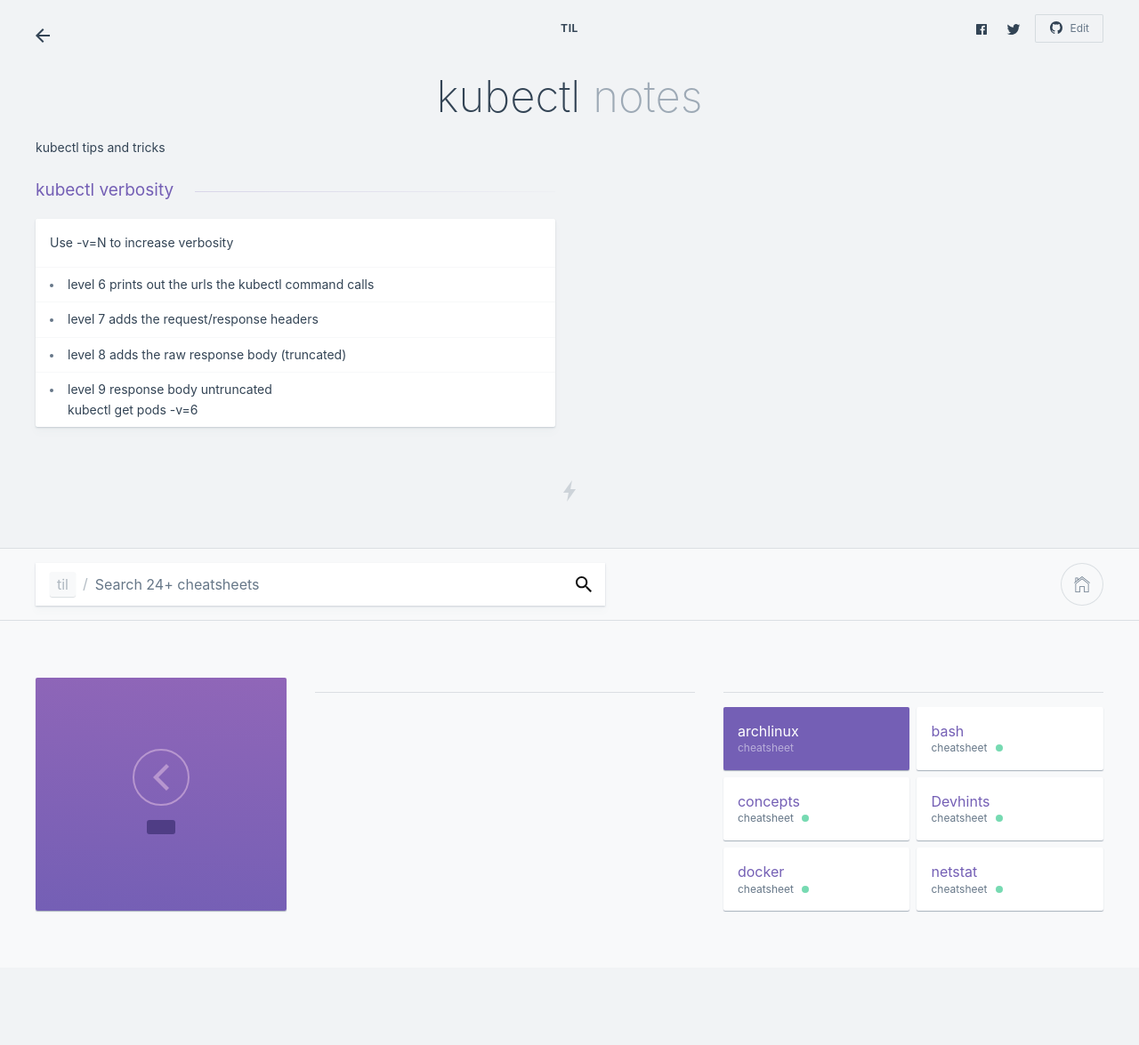
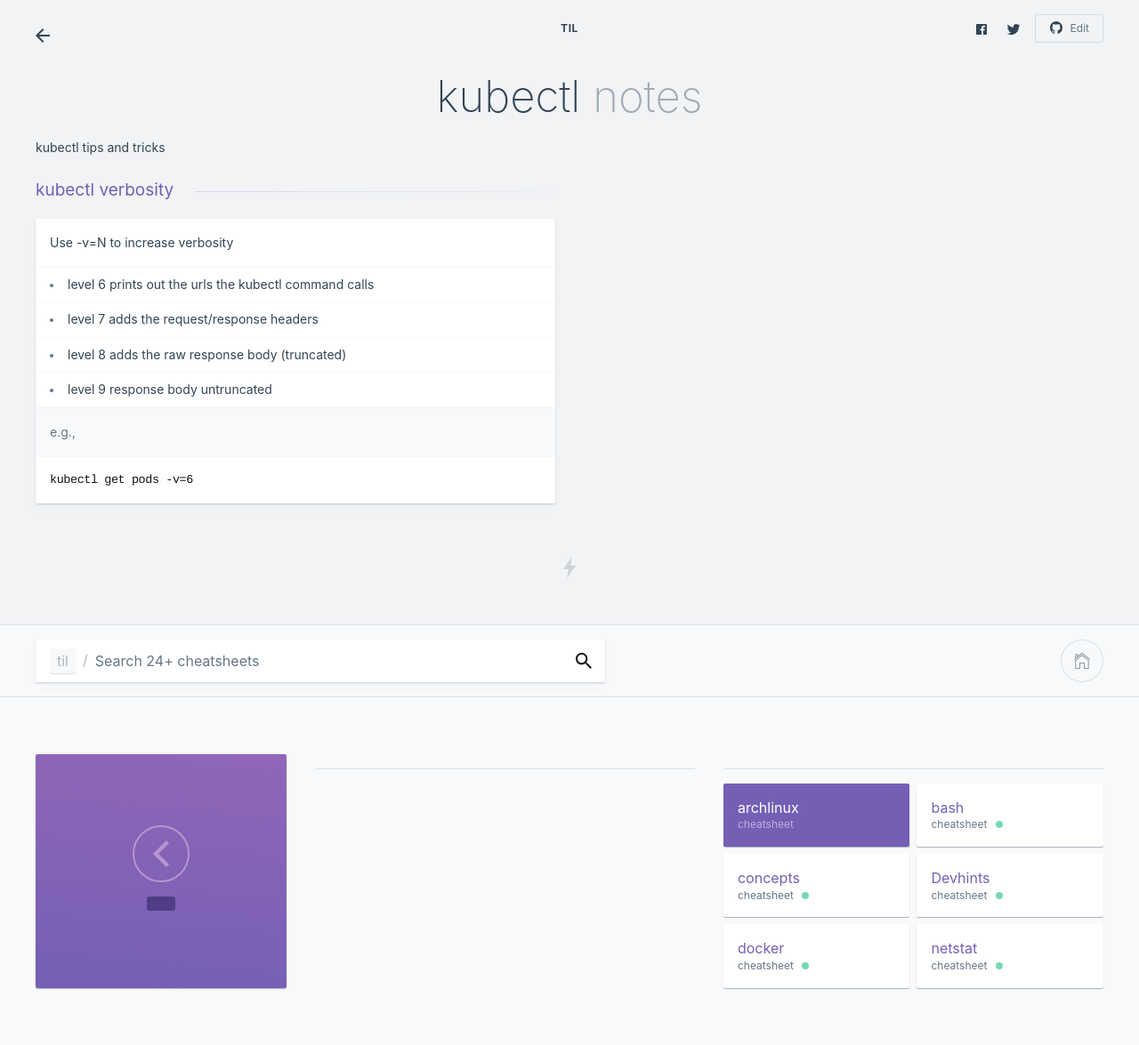
Before and after one commit to kevinjqiu/til, a Jekyll site: the page built from kubectl.md, in a window 1280 px wide. Shown: the whole page at 89% size. Built offline with Jekyll 4.4.1, drawn with Linux system fonts in a browser that asks for light colours; before the commit the page ends 1088 px from its top, so only the background shows below that.

Commit message:
Formatting

```diff
--- a/kubectl.md
+++ b/kubectl.md
@@ -22,4 +22,6 @@ Use -v=N to increase verbosity
 * level 8 adds the raw response body (truncated)
 * level 9 response body untruncated
 
+e.g.,
+
     kubectl get pods -v=6
```
